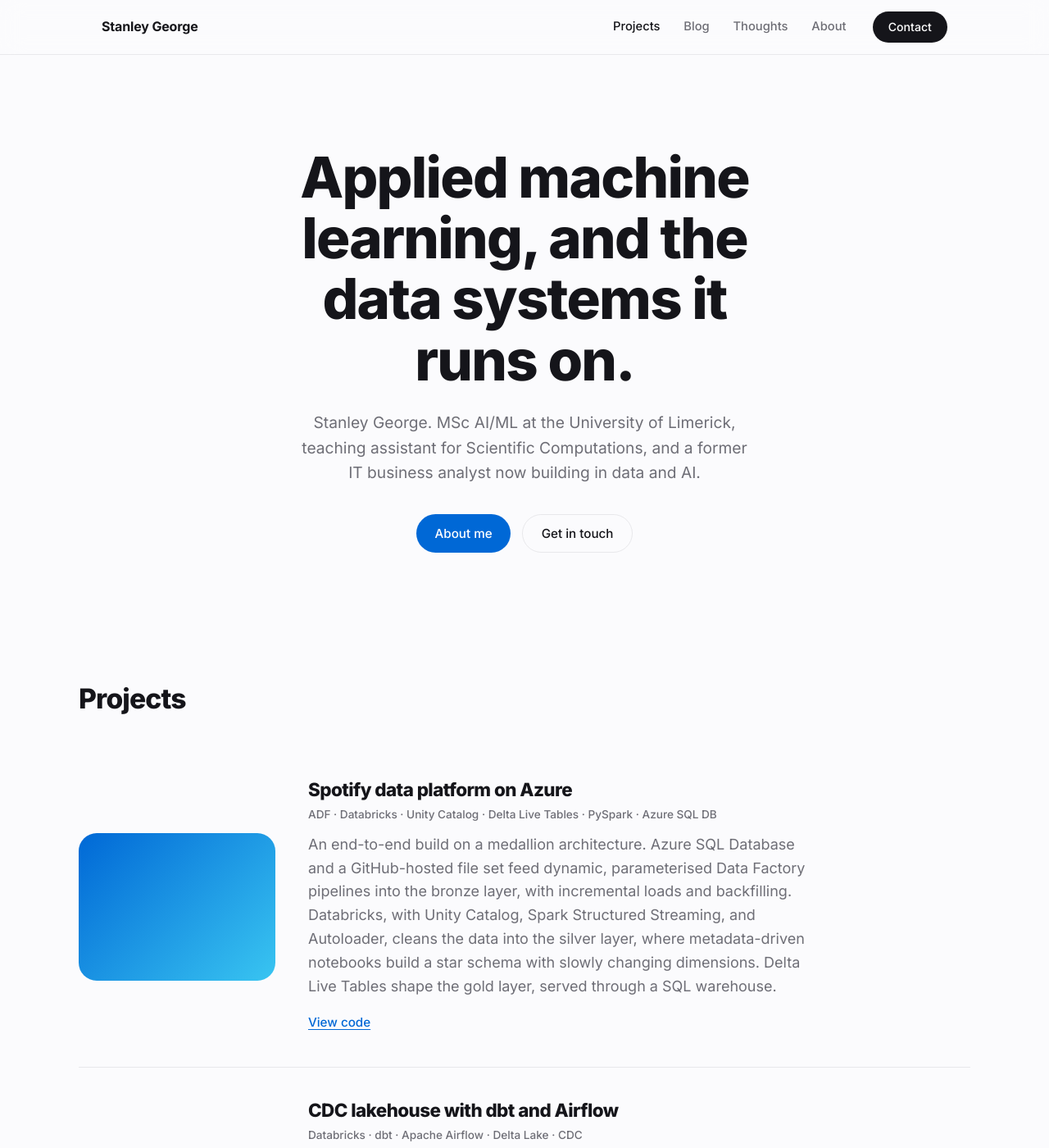
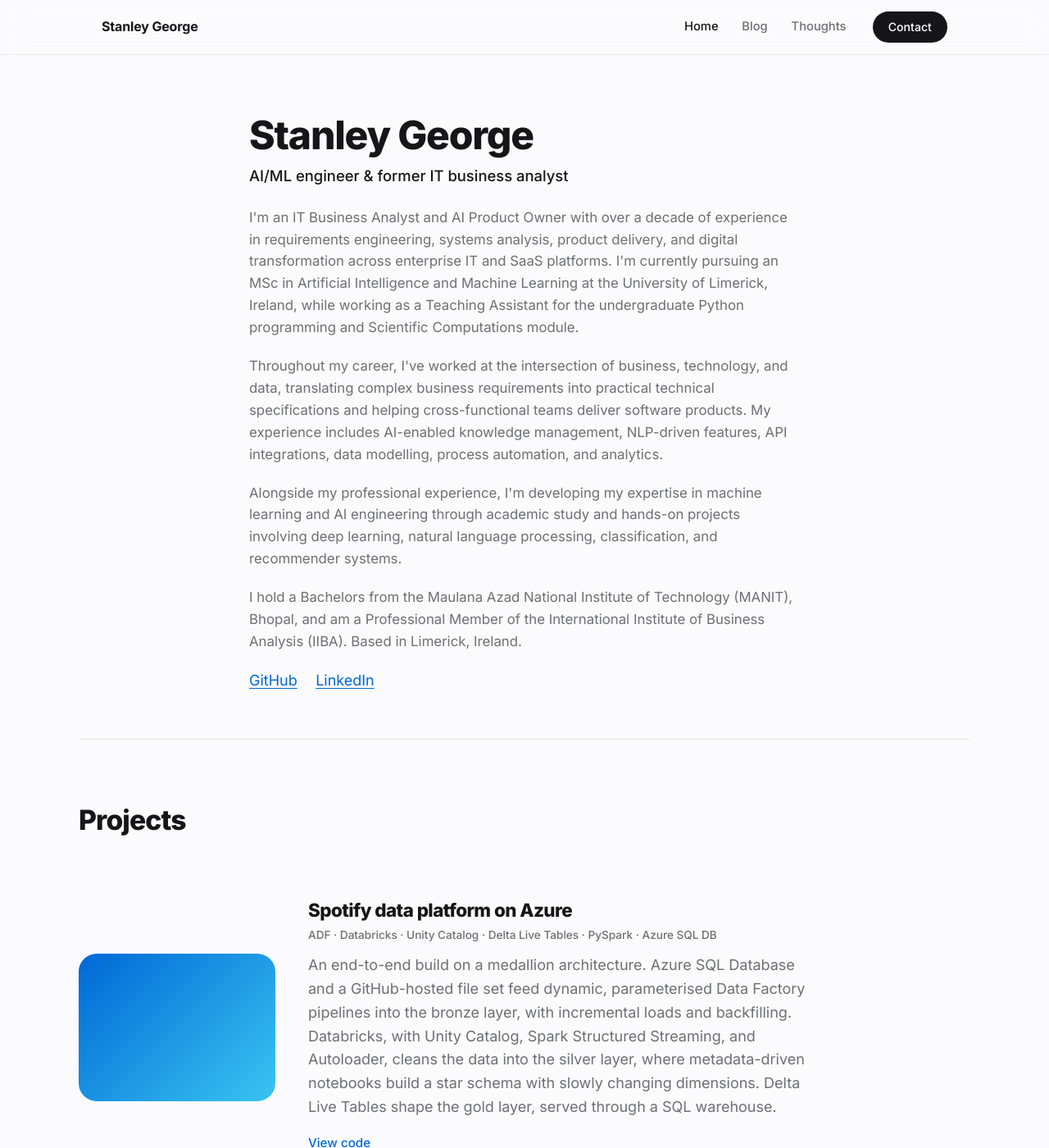
Before and after one commit to stageor/stageor.github.io, a Jekyll site: the page built from index.html, in a window 1280 px wide and 1400 px high. Shown: the whole window at 82% size. Built offline with Jekyll 4.4.1, drawn with Linux system fonts in a browser that asks for light colours; some of the changed text lies outside the part shown.

Commit message:
Merge About into home page above Projects, drop big hero, simplify nav to Home/Blog/Thoughts

```diff
--- a/_includes/header.html
+++ b/_includes/header.html
@@ -2,10 +2,9 @@
   <div class="wrap">
     <a class="brand" href="{{ '/' | relative_url }}">Stanley George</a>
     <nav>
-      <a href="{{ '/' | relative_url }}#projects" {% if page.url == '/' %}class="active"{% endif %}>Projects</a>
+      <a href="{{ '/' | relative_url }}" {% if page.url == '/' %}class="active"{% endif %}>Home</a>
       <a href="{{ '/blog/' | relative_url }}" {% if page.section == 'blog' or page.url == '/blog/' %}class="active"{% endif %}>Blog</a>
       <a href="{{ '/thoughts/' | relative_url }}" {% if page.section == 'thoughts' or page.url == '/thoughts/' %}class="active"{% endif %}>Thoughts</a>
-      <a href="{{ '/about/' | relative_url }}" {% if page.url == '/about/' %}class="active"{% endif %}>About</a>
     </nav>
     <a class="btn btn-dark header-cta" href="mailto:{{ site.email }}">Contact</a>
   </div>
--- a/assets/css/style.css
+++ b/assets/css/style.css
@@ -132,38 +132,33 @@ p { margin: 0 0 1.2em; color: var(--ink-soft); font-weight: 400; }
 .btn-dark:hover { background: #000; }
 
 /* ---------------------------------------------------------
-   Hero
+   Intro (home page — about, merged with portfolio)
 --------------------------------------------------------- */
-.hero {
-  padding: 7rem 0 5rem;
-  text-align: center;
+.intro {
+  padding: 4.5rem 0 3.5rem;
+  max-width: var(--max);
 }
-.hero h1 {
-  font-size: clamp(2.5rem, 6vw, 4.3rem);
-  max-width: 40rem;
-  margin: 0 auto;
+.intro h1 {
+  font-size: clamp(2.2rem, 5vw, 3rem);
 }
-.hero p.lede {
-  max-width: 34rem;
-  margin: 1.5rem auto 0;
-  font-size: 1.2rem;
-  color: var(--ink-soft);
+.intro .role {
+  margin-top: 0.6rem;
+  font-size: 1.15rem;
+  font-weight: 500;
+  color: var(--ink);
 }
-.hero .links {
-  margin-top: 2.2rem;
+.intro p { font-size: 1.05rem; }
+.intro .links {
+  margin-top: 0.6rem;
   display: flex;
-  gap: 0.9rem;
-  justify-content: center;
-  flex-wrap: wrap;
+  gap: 1.4rem;
 }
 
-/* Listing-page hero (blog / thoughts) — left aligned, more compact */
+/* Listing-page hero (blog / thoughts) — left aligned, compact */
 .hero.listing {
   text-align: left;
   padding: 4.5rem 0 3rem;
 }
-.hero.listing h1 { margin: 0 auto 0 0; }
-.hero.listing p.lede { margin: 1rem 0 0; }
 .hero.listing .eyebrow {
   font-size: 0.85rem;
   font-weight: 600;
@@ -171,6 +166,13 @@ p { margin: 0 0 1.2em; color: var(--ink-soft); font-weight: 400; }
   margin-bottom: 0.6rem;
 }
 .hero.listing.opinion-hero .eyebrow { color: var(--accent-2); }
+.hero.listing h1 { font-size: clamp(2.2rem, 5vw, 3rem); }
+.hero.listing p.lede {
+  max-width: 34rem;
+  margin-top: 1rem;
+  font-size: 1.1rem;
+  color: var(--ink-soft);
+}
 
 /* ---------------------------------------------------------
    Sections
--- a/index.html
+++ b/index.html
@@ -2,19 +2,41 @@
 layout: default
 title: Home
 ---
-<section class="hero wrap">
-  <h1>Applied machine learning, and the data systems it runs on.</h1>
-  <p class="lede">
-    Stanley George. MSc AI/ML at the University of Limerick, teaching assistant for
-    Scientific Computations, and a former IT business analyst now building in data and AI.
+<section class="intro wrap">
+  <h1>Stanley George</h1>
+  <p class="role">AI/ML engineer &amp; former IT business analyst</p>
+  <p>
+    I'm an IT Business Analyst and AI Product Owner with over a decade of experience in
+    requirements engineering, systems analysis, product delivery, and digital transformation
+    across enterprise IT and SaaS platforms. I'm currently pursuing an MSc in Artificial
+    Intelligence and Machine Learning at the University of Limerick, Ireland, while working as
+    a Teaching Assistant for the undergraduate Python programming and Scientific Computations
+    module.
+  </p>
+  <p>
+    Throughout my career, I've worked at the intersection of business, technology, and data,
+    translating complex business requirements into practical technical specifications and
+    helping cross-functional teams deliver software products. My experience includes
+    AI-enabled knowledge management, NLP-driven features, API integrations, data modelling,
+    process automation, and analytics.
+  </p>
+  <p>
+    Alongside my professional experience, I'm developing my expertise in machine learning and
+    AI engineering through academic study and hands-on projects involving deep learning,
+    natural language processing, classification, and recommender systems.
+  </p>
+  <p>
+    I hold a Bachelors from the Maulana Azad National Institute of Technology (MANIT), Bhopal,
+    and am a Professional Member of the International Institute of Business Analysis (IIBA).
+    Based in Limerick, Ireland.
   </p>
   <div class="links">
-    <a class="btn btn-primary" href="{{ '/about/' | relative_url }}">About me</a>
-    <a class="btn btn-ghost" href="mailto:{{ site.email }}">Get in touch</a>
+    <a class="underline" href="https://github.com/stageor">GitHub</a>
+    <a class="underline" href="https://linkedin.com/in/stanleygeorge01">LinkedIn</a>
   </div>
 </section>
 
-<section class="block wrap" id="projects">
+<section class="block wrap" id="projects" style="border-top: 1px solid var(--rule);">
   <div class="block-head">
     <h2>Projects</h2>
   </div>
@@ -86,37 +108,3 @@ title: Home
     </div>
   </div>
 </section>
-
-<section class="block wrap" id="blog" style="border-top: 1px solid var(--rule);">
-  <div class="block-head">
-    <h2>Blog</h2>
-    <a class="see-all underline" href="{{ '/blog/' | relative_url }}">All posts</a>
-  </div>
-  {% for post in site.posts limit: 3 %}
-  <div class="entry">
-    <div class="meta">{{ post.date | date: "%d %b %Y" }}</div>
-    <div>
-      <h3><a href="{{ post.url | relative_url }}">{{ post.title }}</a></h3>
-      <p>{{ post.excerpt | strip_html | truncate: 140 }}</p>
-      {% if post.tags.size > 0 %}<span class="tag">{{ post.tags | first }}</span>{% endif %}
-    </div>
-  </div>
-  {% endfor %}
-</section>
-
-<section class="block wrap" id="thoughts" style="border-top: 1px solid var(--rule);">
-  <div class="block-head">
-    <h2>Thoughts</h2>
-    <a class="see-all underline" href="{{ '/thoughts/' | relative_url }}">All thoughts</a>
-  </div>
-  {% for post in site.thoughts limit: 3 %}
-  <div class="entry">
-    <div class="meta">{{ post.date | date: "%d %b %Y" }}</div>
-    <div>
-      <h3><a href="{{ post.url | relative_url }}">{{ post.title }}</a></h3>
-      <p>{{ post.excerpt | strip_html | truncate: 140 }}</p>
-      <span class="tag opinion">rant</span>
-    </div>
-  </div>
-  {% endfor %}
-</section>
```
Also changed, not shown: about.md (deleted, +0 -20 lines).
